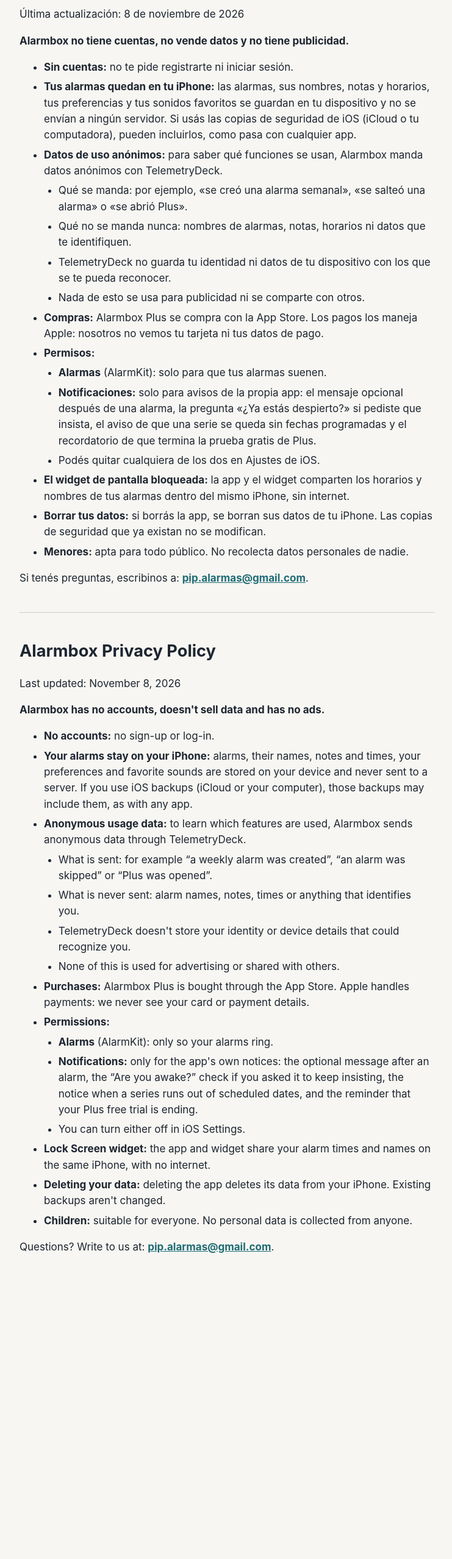
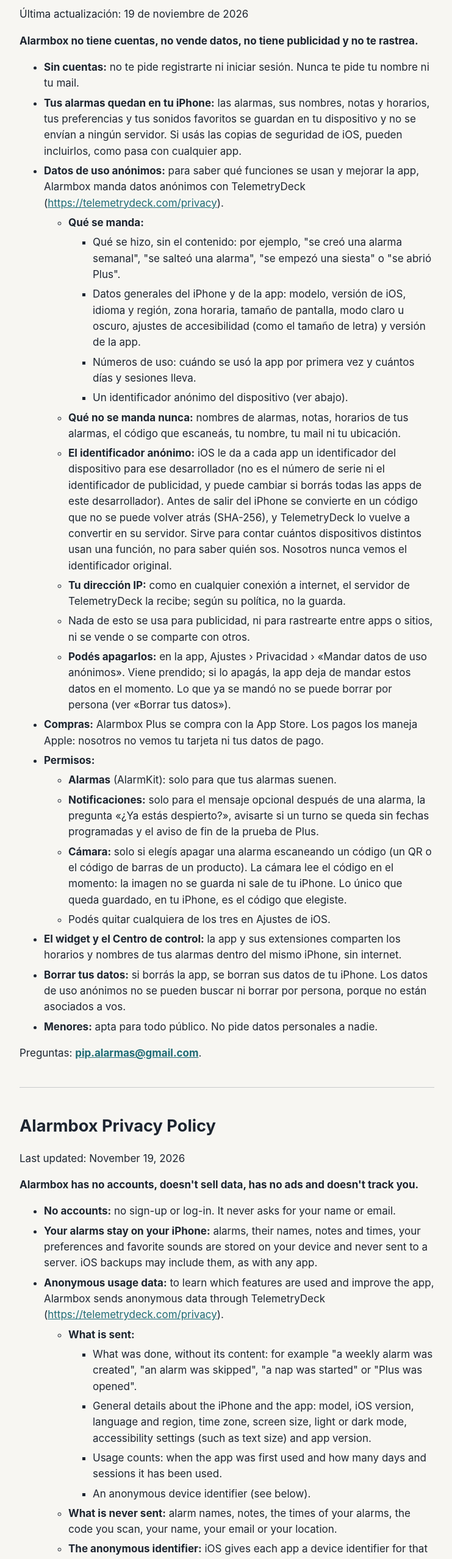
Before and after one commit to leadiber/pip-app, a plain HTML site: page privacidad.html in a window 1280 px wide. Shown: the part 120-2677 px from the top of the page at 61% size, without its empty margins (268-1009 px from the left). Before the commit the page ends 2259 px from the top, so only its background shows below. Drawn offline with Linux system fonts and the light colour scheme.

Commit message:
Alarmbox: política de privacidad del 19/11 (qué se manda de verdad, identificador anónimo, interruptor para apagarlo y cámara)
Co-Authored-By: Claude Opus 5.5 <noreply@anthropic.com>

```diff
--- a/privacidad.html
+++ b/privacidad.html
@@ -3,48 +3,111 @@
 @media (prefers-color-scheme:dark){:root{--bg:#141820;--fg:#eef1f4;--muted:#a7b0bb;--accent:#6cc3cd}}
 body{margin:0;background:var(--bg);color:var(--fg);font:17px/1.55 -apple-system,BlinkMacSystemFont,"Segoe UI",sans-serif}
 main{max-width:680px;margin:0 auto;padding:32px 16px 64px}
-h1{font-size:1.6em;margin-top:1.4em}a{color:var(--accent)}li{margin:.35em 0}li.sub{margin-left:1.4em}
+h1{font-size:1.6em;margin-top:1.4em}a{color:var(--accent)}li{margin:.35em 0}ul ul{margin:.2em 0}
 .muted{color:var(--muted)}hr{border:0;border-top:1px solid var(--muted);opacity:.3;margin:2.5em 0}
 </style></head><body><main><h1>Política de privacidad de Alarmbox</h1>
-<p>Última actualización: 8 de noviembre de 2026</p>
-<p><strong>Alarmbox no tiene cuentas, no vende datos y no tiene publicidad.</strong></p>
+<p>Última actualización: 19 de noviembre de 2026</p>
+<p><strong>Alarmbox no tiene cuentas, no vende datos, no tiene publicidad y no te rastrea.</strong></p>
 <ul>
-<li><strong>Sin cuentas:</strong> no te pide registrarte ni iniciar sesión.</li>
-<li><strong>Tus alarmas quedan en tu iPhone:</strong> las alarmas, sus nombres, notas y horarios, tus preferencias y tus sonidos favoritos se guardan en tu dispositivo y no se envían a ningún servidor. Si usás las copias de seguridad de iOS (iCloud o tu computadora), pueden incluirlos, como pasa con cualquier app.</li>
-<li><strong>Datos de uso anónimos:</strong> para saber qué funciones se usan, Alarmbox manda datos anónimos con TelemetryDeck.</li>
-<li class="sub">Qué se manda: por ejemplo, «se creó una alarma semanal», «se salteó una alarma» o «se abrió Plus».</li>
-<li class="sub">Qué no se manda nunca: nombres de alarmas, notas, horarios ni datos que te identifiquen.</li>
-<li class="sub">TelemetryDeck no guarda tu identidad ni datos de tu dispositivo con los que se te pueda reconocer.</li>
-<li class="sub">Nada de esto se usa para publicidad ni se comparte con otros.</li>
-<li><strong>Compras:</strong> Alarmbox Plus se compra con la App Store. Los pagos los maneja Apple: nosotros no vemos tu tarjeta ni tus datos de pago.</li>
-<li><strong>Permisos:</strong></li>
-<li class="sub"><strong>Alarmas</strong> (AlarmKit): solo para que tus alarmas suenen.</li>
-<li class="sub"><strong>Notificaciones:</strong> solo para avisos de la propia app: el mensaje opcional después de una alarma, la pregunta «¿Ya estás despierto?» si pediste que insista, el aviso de que una serie se queda sin fechas programadas y el recordatorio de que termina la prueba gratis de Plus.</li>
-<li class="sub">Podés quitar cualquiera de los dos en Ajustes de iOS.</li>
-<li><strong>El widget de pantalla bloqueada:</strong> la app y el widget comparten los horarios y nombres de tus alarmas dentro del mismo iPhone, sin internet.</li>
-<li><strong>Borrar tus datos:</strong> si borrás la app, se borran sus datos de tu iPhone. Las copias de seguridad que ya existan no se modifican.</li>
-<li><strong>Menores:</strong> apta para todo público. No recolecta datos personales de nadie.</li>
-</ul>
-<p>Si tenés preguntas, escribinos a: <strong><a href="mailto:pip.alarmas@gmail.com">pip.alarmas@gmail.com</a></strong>.</p>
+<li><strong>Sin cuentas:</strong> no te pide registrarte ni iniciar sesión. Nunca te pide tu nombre ni tu mail.
+</li>
+<li><strong>Tus alarmas quedan en tu iPhone:</strong> las alarmas, sus nombres, notas y horarios, tus preferencias y tus sonidos favoritos se guardan en tu dispositivo y no se envían a ningún servidor. Si usás las copias de seguridad de iOS, pueden incluirlos, como pasa con cualquier app.
+</li>
+<li><strong>Datos de uso anónimos:</strong> para saber qué funciones se usan y mejorar la app, Alarmbox manda datos anónimos con TelemetryDeck (<a href="https://telemetrydeck.com/privacy">https://telemetrydeck.com/privacy</a>).
+<ul>
+<li><strong>Qué se manda:</strong>
+<ul>
+<li>Qué se hizo, sin el contenido: por ejemplo, "se creó una alarma semanal", "se salteó una alarma", "se empezó una siesta" o "se abrió Plus".
+</li>
+<li>Datos generales del iPhone y de la app: modelo, versión de iOS, idioma y región, zona horaria, tamaño de pantalla, modo claro u oscuro, ajustes de accesibilidad (como el tamaño de letra) y versión de la app.
+</li>
+<li>Números de uso: cuándo se usó la app por primera vez y cuántos días y sesiones lleva.
+</li>
+<li>Un identificador anónimo del dispositivo (ver abajo).
+</li></ul>
+</li>
+<li><strong>Qué no se manda nunca:</strong> nombres de alarmas, notas, horarios de tus alarmas, el código que escaneás, tu nombre, tu mail ni tu ubicación.
+</li>
+<li><strong>El identificador anónimo:</strong> iOS le da a cada app un identificador del dispositivo para ese desarrollador (no es el número de serie ni el identificador de publicidad, y puede cambiar si borrás todas las apps de este desarrollador). Antes de salir del iPhone se convierte en un código que no se puede volver atrás (SHA-256), y TelemetryDeck lo vuelve a convertir en su servidor. Sirve para contar cuántos dispositivos distintos usan una función, no para saber quién sos. Nosotros nunca vemos el identificador original.
+</li>
+<li><strong>Tu dirección IP:</strong> como en cualquier conexión a internet, el servidor de TelemetryDeck la recibe; según su política, no la guarda.
+</li>
+<li>Nada de esto se usa para publicidad, ni para rastrearte entre apps o sitios, ni se vende o se comparte con otros.
+</li>
+<li><strong>Podés apagarlos:</strong> en la app, Ajustes › Privacidad › «Mandar datos de uso anónimos». Viene prendido; si lo apagás, la app deja de mandar estos datos en el momento. Lo que ya se mandó no se puede borrar por persona (ver «Borrar tus datos»).
+</li></ul>
+</li>
+<li><strong>Compras:</strong> Alarmbox Plus se compra con la App Store. Los pagos los maneja Apple: nosotros no vemos tu tarjeta ni tus datos de pago.
+</li>
+<li><strong>Permisos:</strong>
+<ul>
+<li><strong>Alarmas</strong> (AlarmKit): solo para que tus alarmas suenen.
+</li>
+<li><strong>Notificaciones:</strong> solo para el mensaje opcional después de una alarma, la pregunta «¿Ya estás despierto?», avisarte si un turno se queda sin fechas programadas y el aviso de fin de la prueba de Plus.
+</li>
+<li><strong>Cámara:</strong> solo si elegís apagar una alarma escaneando un código (un QR o el código de barras de un producto). La cámara lee el código en el momento: la imagen no se guarda ni sale de tu iPhone. Lo único que queda guardado, en tu iPhone, es el código que elegiste.
+</li>
+<li>Podés quitar cualquiera de los tres en Ajustes de iOS.
+</li></ul>
+</li>
+<li><strong>El widget y el Centro de control:</strong> la app y sus extensiones comparten los horarios y nombres de tus alarmas dentro del mismo iPhone, sin internet.
+</li>
+<li><strong>Borrar tus datos:</strong> si borrás la app, se borran sus datos de tu iPhone. Los datos de uso anónimos no se pueden buscar ni borrar por persona, porque no están asociados a vos.
+</li>
+<li><strong>Menores:</strong> apta para todo público. No pide datos personales a nadie.
+</li></ul>
+<p>Preguntas: <strong><a href="mailto:pip.alarmas@gmail.com">pip.alarmas@gmail.com</a></strong>.</p>
 <hr>
 <h1>Alarmbox Privacy Policy</h1>
-<p>Last updated: November 8, 2026</p>
-<p><strong>Alarmbox has no accounts, doesn&#x27;t sell data and has no ads.</strong></p>
+<p>Last updated: November 19, 2026</p>
+<p><strong>Alarmbox has no accounts, doesn't sell data, has no ads and doesn't track you.</strong></p>
 <ul>
-<li><strong>No accounts:</strong> no sign-up or log-in.</li>
-<li><strong>Your alarms stay on your iPhone:</strong> alarms, their names, notes and times, your preferences and favorite sounds are stored on your device and never sent to a server. If you use iOS backups (iCloud or your computer), those backups may include them, as with any app.</li>
-<li><strong>Anonymous usage data:</strong> to learn which features are used, Alarmbox sends anonymous data through TelemetryDeck.</li>
-<li class="sub">What is sent: for example &ldquo;a weekly alarm was created&rdquo;, &ldquo;an alarm was skipped&rdquo; or &ldquo;Plus was opened&rdquo;.</li>
-<li class="sub">What is never sent: alarm names, notes, times or anything that identifies you.</li>
-<li class="sub">TelemetryDeck doesn&#x27;t store your identity or device details that could recognize you.</li>
-<li class="sub">None of this is used for advertising or shared with others.</li>
-<li><strong>Purchases:</strong> Alarmbox Plus is bought through the App Store. Apple handles payments: we never see your card or payment details.</li>
-<li><strong>Permissions:</strong></li>
-<li class="sub"><strong>Alarms</strong> (AlarmKit): only so your alarms ring.</li>
-<li class="sub"><strong>Notifications:</strong> only for the app&#x27;s own notices: the optional message after an alarm, the &ldquo;Are you awake?&rdquo; check if you asked it to keep insisting, the notice when a series runs out of scheduled dates, and the reminder that your Plus free trial is ending.</li>
-<li class="sub">You can turn either off in iOS Settings.</li>
-<li><strong>Lock Screen widget:</strong> the app and widget share your alarm times and names on the same iPhone, with no internet.</li>
-<li><strong>Deleting your data:</strong> deleting the app deletes its data from your iPhone. Existing backups aren&#x27;t changed.</li>
-<li><strong>Children:</strong> suitable for everyone. No personal data is collected from anyone.</li>
-</ul>
-<p>Questions? Write to us at: <strong><a href="mailto:pip.alarmas@gmail.com">pip.alarmas@gmail.com</a></strong>.</p></main></body></html>
+<li><strong>No accounts:</strong> no sign-up or log-in. It never asks for your name or email.
+</li>
+<li><strong>Your alarms stay on your iPhone:</strong> alarms, their names, notes and times, your preferences and favorite sounds are stored on your device and never sent to a server. iOS backups may include them, as with any app.
+</li>
+<li><strong>Anonymous usage data:</strong> to learn which features are used and improve the app, Alarmbox sends anonymous data through TelemetryDeck (<a href="https://telemetrydeck.com/privacy">https://telemetrydeck.com/privacy</a>).
+<ul>
+<li><strong>What is sent:</strong>
+<ul>
+<li>What was done, without its content: for example "a weekly alarm was created", "an alarm was skipped", "a nap was started" or "Plus was opened".
+</li>
+<li>General details about the iPhone and the app: model, iOS version, language and region, time zone, screen size, light or dark mode, accessibility settings (such as text size) and app version.
+</li>
+<li>Usage counts: when the app was first used and how many days and sessions it has been used.
+</li>
+<li>An anonymous device identifier (see below).
+</li></ul>
+</li>
+<li><strong>What is never sent:</strong> alarm names, notes, the times of your alarms, the code you scan, your name, your email or your location.
+</li>
+<li><strong>The anonymous identifier:</strong> iOS gives each app a device identifier for that developer (it is not the serial number or the advertising identifier, and it can change if you delete all of this developer's apps). Before leaving your iPhone it is turned into a one-way code (SHA-256), and TelemetryDeck converts it again on its server. It is used to count how many different devices use a feature, not to know who you are. We never see the original identifier.
+</li>
+<li><strong>Your IP address:</strong> as with any internet connection, TelemetryDeck's server receives it; according to its policy, it does not store it.
+</li>
+<li>None of this is used for advertising or to track you across apps or websites, and it is never sold or shared with others.
+</li>
+<li><strong>You can turn it off:</strong> in the app, Settings › Privacy › "Send anonymous usage data". It is on by default; if you turn it off, the app stops sending this data right away. What was already sent can't be deleted per person (see "Deleting your data").
+</li></ul>
+</li>
+<li><strong>Purchases:</strong> Alarmbox Plus is bought through the App Store. Apple handles payments: we never see your card or payment details.
+</li>
+<li><strong>Permissions:</strong>
+<ul>
+<li><strong>Alarms</strong> (AlarmKit): only so your alarms ring.
+</li>
+<li><strong>Notifications:</strong> only for the optional message after an alarm, the "Are you awake yet?" question, telling you when a shift runs out of scheduled dates and the reminder that the Plus trial is ending.
+</li>
+<li><strong>Camera:</strong> only if you choose to turn off an alarm by scanning a code (a QR code or a product's barcode). The camera reads the code on the spot: the image is never saved and never leaves your iPhone. The only thing stored, on your iPhone, is the code you chose.
+</li>
+<li>You can turn any of the three off in iOS Settings.
+</li></ul>
+</li>
+<li><strong>Widget and Control Center:</strong> the app and its extensions share your alarm times and names on the same iPhone, with no internet.
+</li>
+<li><strong>Deleting your data:</strong> deleting the app deletes its data from your iPhone. Anonymous usage data can't be looked up or deleted per person, because it isn't associated with you.
+</li>
+<li><strong>Children:</strong> suitable for everyone. It asks no one for personal data.
+</li></ul>
+<p>Questions: <strong><a href="mailto:pip.alarmas@gmail.com">pip.alarmas@gmail.com</a></strong>.</p>
+</main></body></html>
```
